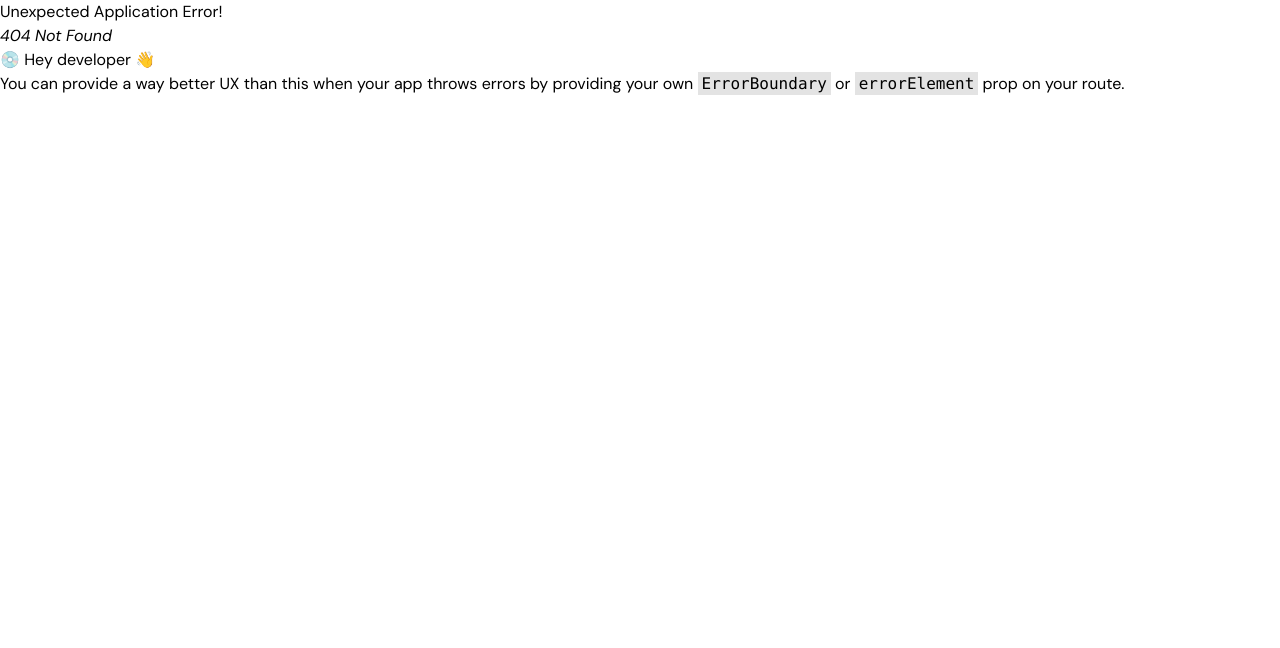
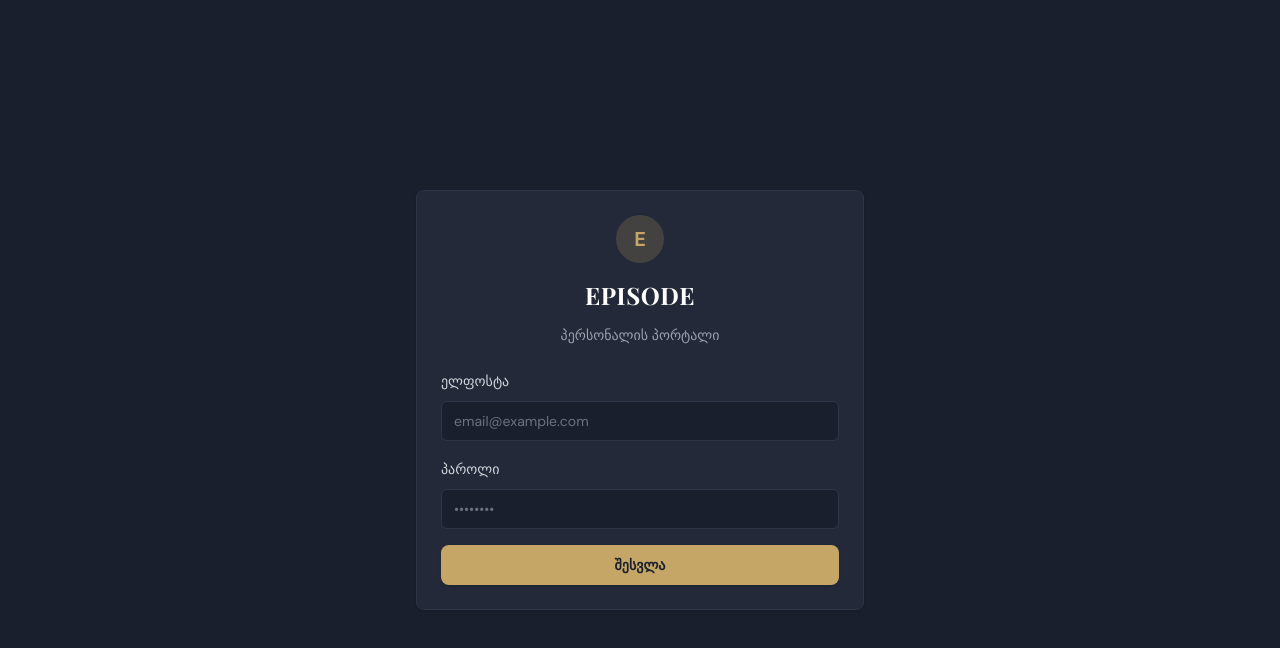
Before and after one commit to AchiGel/hosty_client_staff, a React (Vite) app: page /login in a window 1280 px wide. Before the commit this address had no page. Shown: the top 648 px of the page. Built offline with nearby package versions, Linux system fonts and the light colour scheme; a web font is replaced by a local one.

Commit message:
feature/add login page

```diff
--- a/src/components/aside/AsideFooter.tsx
+++ b/src/components/aside/AsideFooter.tsx
@@ -25,7 +25,7 @@ const AsideFooter = () => {
         <span className="text-sm font-medium">პარამეტრები</span>
       </Link>
 
-      <button className="mt-2 w-full flex items-center gap-3 px-3 py-2.5 rounded-lg text-red-500 hover:bg-red-50 transition-colors group">
+      <button className="cursor-pointer mt-2 w-full flex items-center gap-3 px-3 py-2.5 rounded-lg text-red-500 hover:bg-red-50 transition-colors group">
         <svg
           xmlns="http://www.w3.org/2000/svg"
           width="24"
--- a/src/components/main/MainNav.tsx
+++ b/src/components/main/MainNav.tsx
@@ -26,7 +26,7 @@ const MainNav = () => {
         </div>
       </div>
       <div className="flex items-center gap-4">
-        <button className="relative p-2 text-gray-500 hover:text-gray-700 hover:bg-gray-100 rounded-full transition-colors">
+        <button className="cursor-pointer relative p-2 text-gray-500 hover:text-gray-700 hover:bg-gray-100 rounded-full transition-colors">
           <svg
             xmlns="http://www.w3.org/2000/svg"
             width="24"
--- a/src/main.tsx
+++ b/src/main.tsx
@@ -12,15 +12,21 @@ import MyTasks from "./pages/MyTasks.tsx";
 import Settings from "./pages/Settings.tsx";
 import App from "./App.tsx";
 import Team from "./pages/Team.tsx";
+import Login from "./pages/Login.tsx";
+import Registration from "./pages/Registration.tsx";
 
 const router = createBrowserRouter(
   createRoutesFromElements(
-    <Route path="/" element={<App />}>
-      <Route index element={<Home />} />
-      <Route path="/my-tasks" element={<MyTasks />} />
-      <Route path="/settings" element={<Settings />} />
-      <Route path="/team" element={<Team />} />
-    </Route>,
+    <>
+      <Route path="/login" element={<Login />} />
+      <Route path="/registration" element={<Registration />} />
+      <Route path="/" element={<App />}>
+        <Route index element={<Home />} />
+        <Route path="/my-tasks" element={<MyTasks />} />
+        <Route path="/settings" element={<Settings />} />
+        <Route path="/team" element={<Team />} />
+      </Route>
+    </>,
   ),
 );
 
--- /dev/null
+++ b/src/pages/Login.tsx
@@ -0,0 +1,59 @@
+const Login = () => {
+  return (
+    <div className="min-h-screen flex items-center justify-center bg-[#1a1f2e] px-4">
+      <div className="font-DM rounded-lg border text-[#0f1729] shadow-sm w-full max-w-md bg-[#232938] border-[#2d3548]">
+        <div className="flex flex-col space-y-1.5 p-6 text-center">
+          <div className="mx-auto mb-4 h-12 w-12 rounded-full bg-[#c5a667]/20 flex items-center justify-center">
+            <span className="text-[#c5a667] text-xl font-bold">E</span>
+          </div>
+          <h3 className="font-playfair text-2xl font-bold text-white tracking-wide">
+            EPISODE
+          </h3>
+          <p className="text-sm mt-2 text-gray-400">პერსონალის პორტალი</p>
+        </div>
+        <div className="p-6 pt-0">
+          <form onSubmit={(e) => e.preventDefault()} className="space-y-4">
+            <div className="space-y-2">
+              <label
+                className="text-sm font-medium leading-none peer-disabled:cursor-not-allowed peer-disabled:opacity-70 text-gray-300"
+                htmlFor="email"
+              >
+                ელფოსტა
+              </label>
+              <input
+                className="mt-2 flex h-10 w-full rounded-md border px-3 py-2 text-base ring-[#f6f7f9] file:border-0 file:bg-transparent file:text-sm file:font-medium file:text-foreground focus-visible:outline-none focus-visible:ring-2 focus-visible:ring-[#c9a65e] focus-visible:ring-offset-2 disabled:cursor-not-allowed disabled:opacity-50 md:text-sm bg-[#1a1f2e] border-[#2d3548] text-white placeholder:text-gray-500 focus:border-[#c5a667] focus:ring-[#c5a667]"
+                placeholder="email@example.com"
+                type="text"
+                id="email"
+                name="email"
+              />
+            </div>
+            <div className="space-y-2">
+              <label
+                className="text-sm font-medium leading-none peer-disabled:cursor-not-allowed peer-disabled:opacity-70 text-gray-300"
+                htmlFor="password"
+              >
+                პაროლი
+              </label>
+              <input
+                className="mt-2 flex h-10 w-full rounded-md border px-3 py-2 text-base ring-[#f6f7f9] file:border-0 file:bg-transparent file:text-sm file:font-medium file:text-foreground focus-visible:outline-none focus-visible:ring-2 focus-visible:ring-[#c9a65e] focus-visible:ring-offset-2 disabled:cursor-not-allowed disabled:opacity-50 md:text-sm bg-[#1a1f2e] border-[#2d3548] text-white placeholder:text-gray-500 focus:border-[#c5a667] focus:ring-[#c5a667]"
+                placeholder="••••••••"
+                type="password"
+                id="password"
+                name="password"
+              />
+            </div>
+            <button
+              type="submit"
+              className="cursor-pointer inline-flex items-center justify-center gap-2 whitespace-nowrap rounded-lg text-sm ring-[#f6f7f9] transition-all duration-200 focus-visible:outline-none focus-visible:ring-2 focus-visible:ring-[#c9a65e] focus-visible:ring-offset-2 disabled:pointer-events-none disabled:opacity-50 [&_svg]:pointer-events-none [&_svg]:size-4 [&_svg]:shrink-0 shadow-sm hover:shadow-md h-10 px-4 py-2 w-full bg-[#c5a667] hover:bg-[#b09358] text-[#1a1f2e] font-semibold"
+            >
+              შესვლა
+            </button>
+          </form>
+        </div>
+      </div>
+    </div>
+  );
+};
+
+export default Login;
--- /dev/null
+++ b/src/pages/Registration.tsx
@@ -0,0 +1,5 @@
+const Registration = () => {
+  return <div>Registration</div>;
+};
+
+export default Registration;
```
